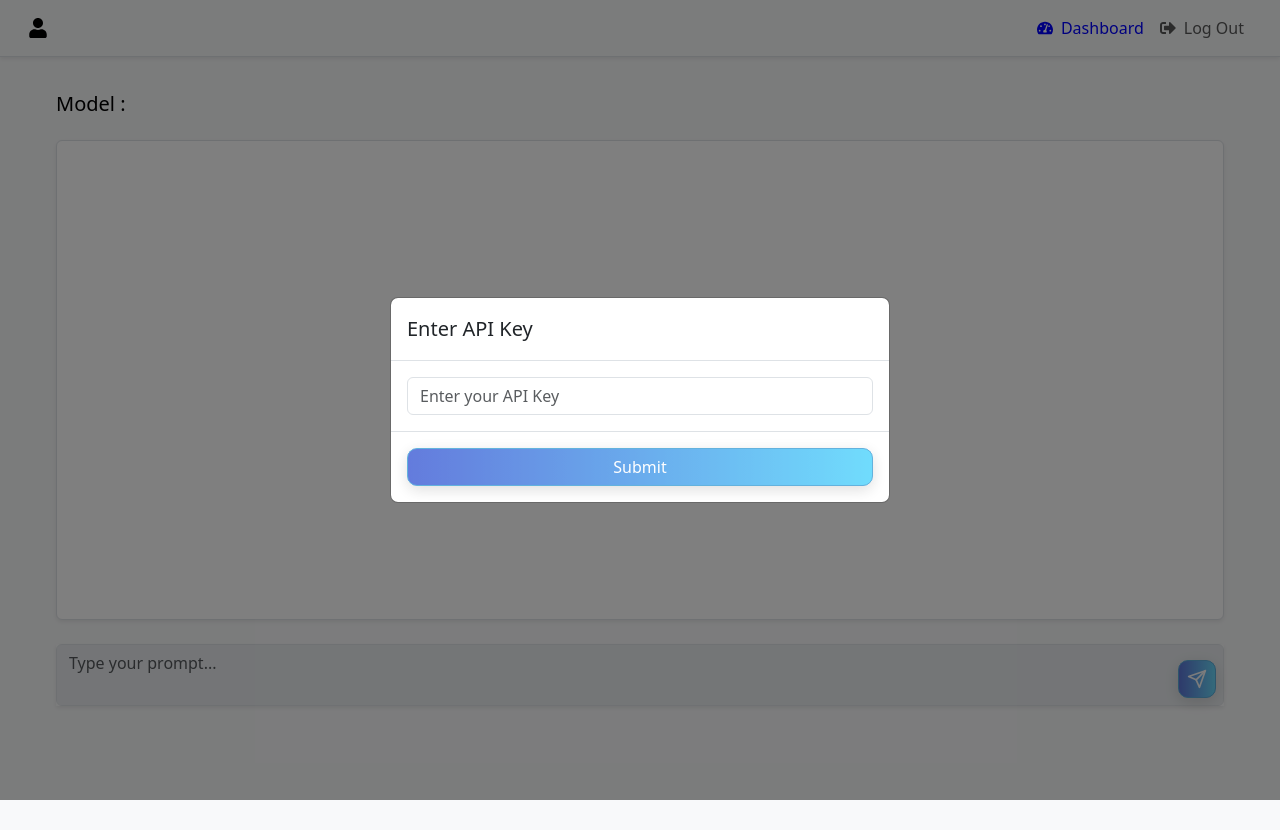
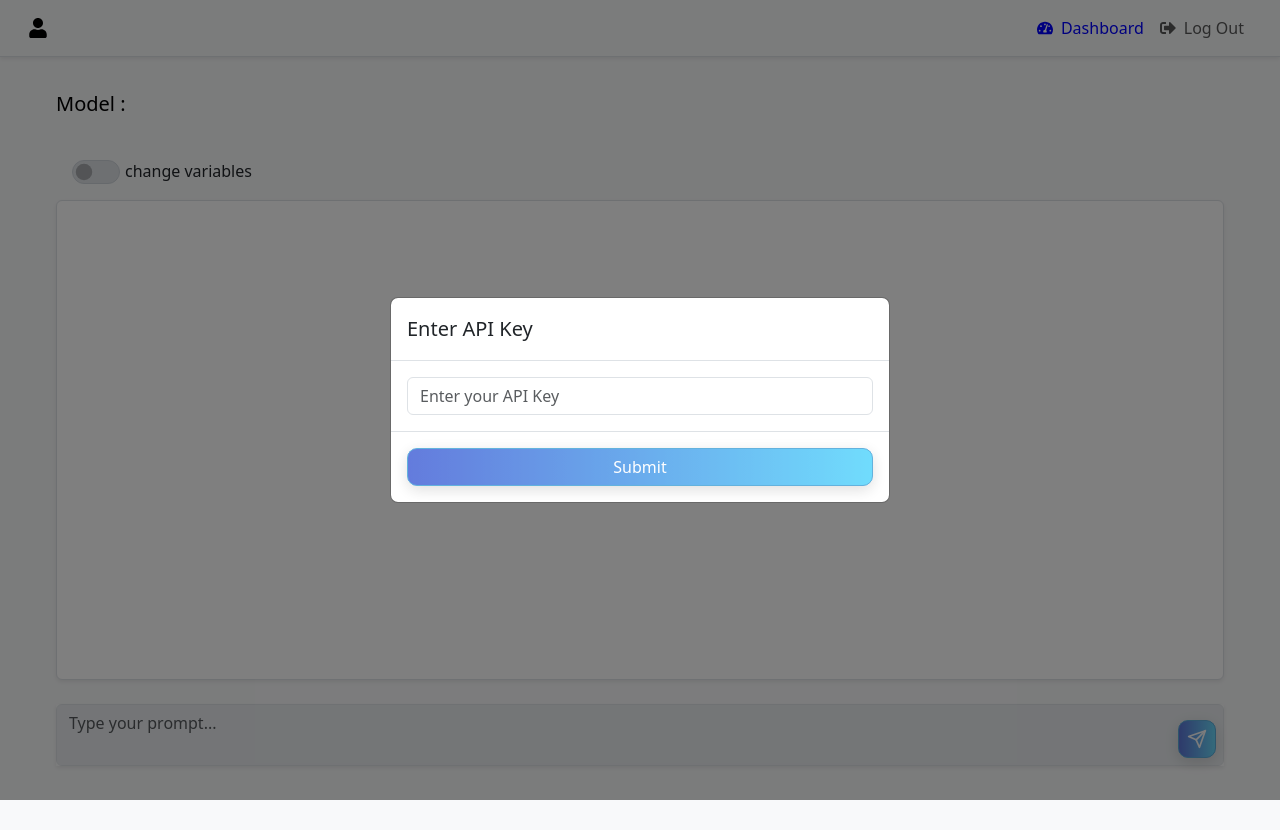
Before and after one commit to PADMANABAN5/tiny-magic, a React (Create React App) app: page /dashboard in a window 1280 px wide. Built offline with nearby package versions, Linux system fonts and the light colour scheme.

Commit message:
toggle added

```diff
--- a/src/pages/Dashboard.jsx
+++ b/src/pages/Dashboard.jsx
@@ -4,6 +4,7 @@ import Sidebar from "../components/Sidebar.jsx";
 import "../styles/dashboard.css";
 import { FiSend, FiDownload } from "react-icons/fi";
 import jsPDF from "jspdf";
+import { useNavigate } from "react-router-dom";
 import html2canvas from "html2canvas";
 import axios from "axios";
 import { callLLM } from "../utils/callLLM.js";
@@ -21,6 +22,9 @@ function Dashboard() {
   const [llmContent, setLlmContent] = useState("");
   const [interactionCompleted, setInteractionCompleted] = useState(false);
   const [sessionHistory, setSessionHistory] = useState([]);
+  const [isChecked, setIsChecked] = useState(false);
+  const navigate = useNavigate();
+
   const [isLoading, setIsLoading] = useState(false);
   const [showApiKeyPopup, setShowApiKeyPopup] = useState(
     !localStorage.getItem(`apiKey_${username}`)
@@ -67,7 +71,13 @@ function Dashboard() {
       }
     }
   };
-
+  const handleToggle = () => {
+    const newChecked = !isChecked;
+    setIsChecked(newChecked);
+    if (newChecked) {
+      navigate('/variables');
+    }
+  };
   const handleApiKeySubmit = async() => {
     if (apiKey.length < 10) {
       setApiKeyError("API Key must be at least 10 characters long");
@@ -395,7 +405,7 @@ function Dashboard() {
           <div className="modal-dialog modal-dialog-centered">
             <div className="modal-content">
               <div className="modal-header">
-                <h5 className="modal-title">Enter API Key</h5>
+                <h5 className="modal-title" >Enter API Key</h5>
               </div>
               <div className="modal-body">
                 <input
@@ -422,6 +432,7 @@ function Dashboard() {
           </div>
         </div>
       )}
+
       <Sidebar />
       <div className="flex-grow-1 p-4 d-flex flex-column position-relative">
         <div className="mb-3 mt-5">
@@ -430,6 +441,28 @@ function Dashboard() {
             {selectedModel}
           </h5>
         </div>
+        {prompt === '' && (
+        <div className="form-check form-switch m-3" style={{ marginRight: "10%" }}>
+        <input
+          className="form-check-input"
+          type="checkbox"
+          id="toggleSwitch"
+          checked={isChecked}
+          onChange={handleToggle}
+          style={{
+          width: '3rem',
+          height: '1.5rem',
+          backgroundColor: isChecked ? '#0d6efd' : '#dee2e6',
+          borderColor: isChecked ? '#0d6efd' : '#ced4da',
+          transition: 'all 0.3s ease',
+          cursor: 'pointer'
+        }}
+        />
+        <label className="form-check-label" style={{ marginLeft: "5px", marginTop: "3px" }} htmlFor="toggleSwitch">
+          change variables
+        </label>
+      </div>
+        )}
         <div
           id="chat-history"
           className="chat-history flex-grow-1 overflow-auto p-3 border rounded shadow-sm bg-white"
--- a/src/styles/dashboard.css
+++ b/src/styles/dashboard.css
@@ -101,3 +101,6 @@ body {
   color: blue;
   font-weight: 500;
 }
+.form-check-input {
+  display: inline-block !important;
+}
```
